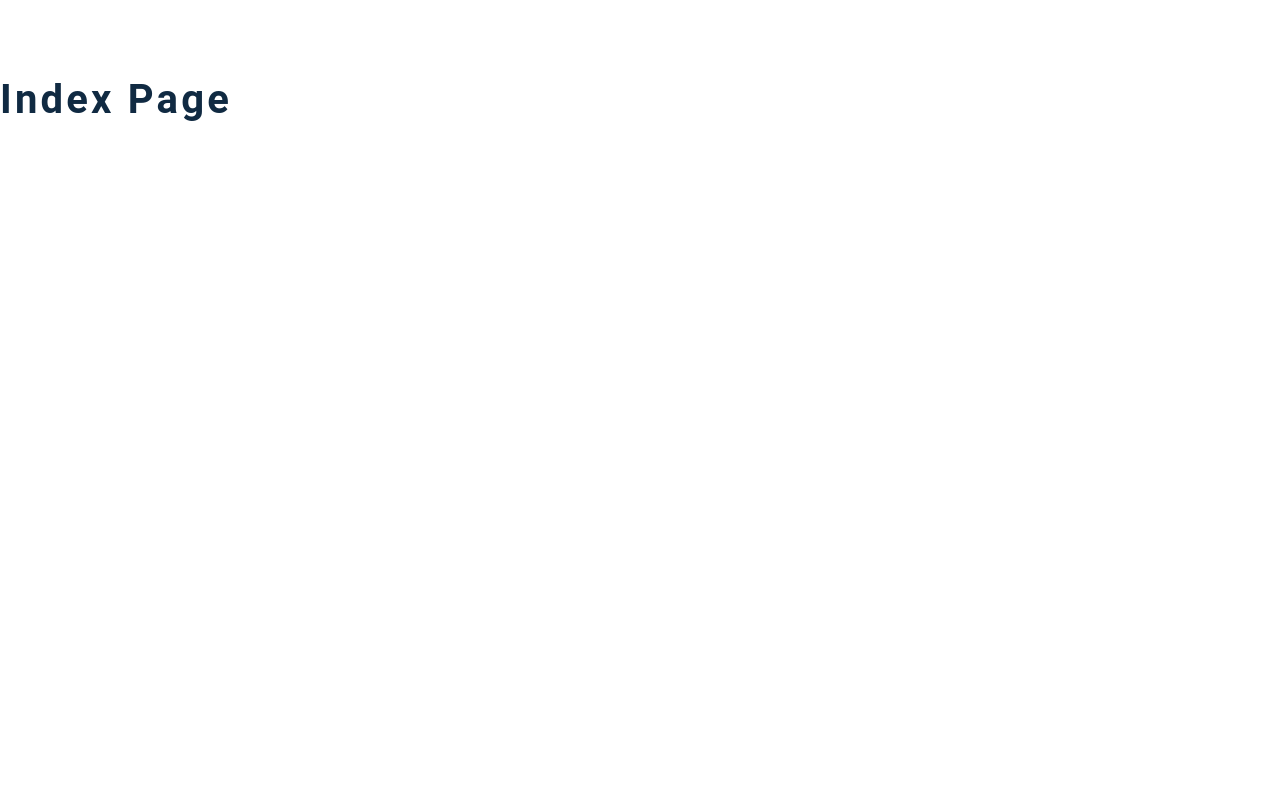
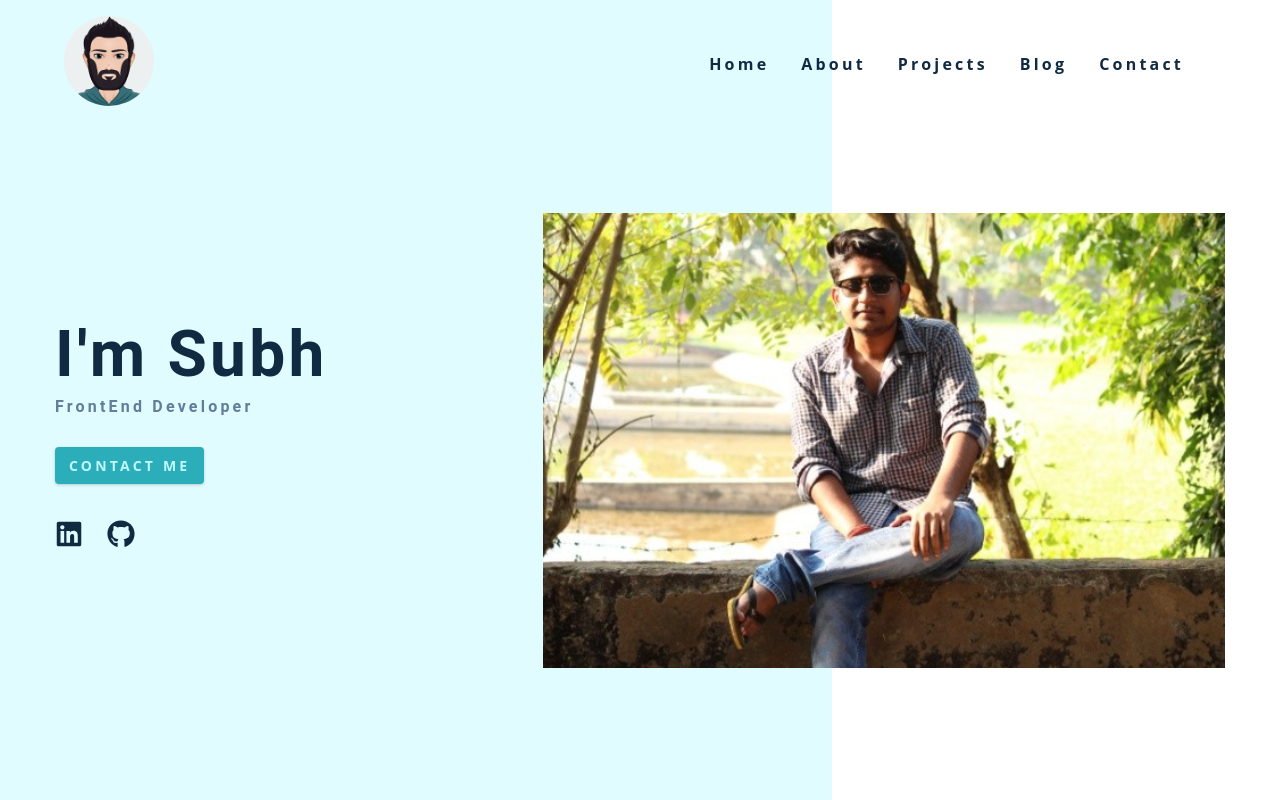
Before and after one commit to imsikun/Portfolio, a Gatsby site: page / in a window 1280 px wide. Built offline with nearby package versions, Linux system fonts and the light colour scheme; Gatsby itself is replaced by a stand-in of ours.

Commit message:
hero section completed, needs to chagne the hero_Section photo

```diff
--- a/src/components/Hero.js
+++ b/src/components/Hero.js
@@ -1,12 +1,49 @@
-import React from "react"
-import Image from "gatsby-image"
-import { Link } from "gatsby"
-import { graphql, useStaticQuery } from "gatsby"
-import SocialLinks from "../constants/socialLinks"
-// ...GatsbyImageSharpFluid
+import React from 'react'
+import Image from 'gatsby-image'
+import { Link } from 'gatsby'
+import { graphql, useStaticQuery } from 'gatsby'
+import SocialLinks from '../constants/socialLinks'
+
+//querying the image with graphql
+const query = graphql`
+  {
+    file(relativePath: { eq: "hero-img1.png" }) {
+      childImageSharp {
+        fluid {
+          ...GatsbyImageSharpFluid
+        }
+      }
+    }
+  }
+`
 
 const Hero = () => {
-  return <h2>hero component</h2>
+  //to get the data back use usestaticquery
+
+  //simple querying the image from graphql
+  const {
+    file: {
+      childImageSharp: { fluid }
+    }
+  } = useStaticQuery(query)
+
+  return (
+    <header className='hero'>
+      <div className='section-center hero-center'>
+        <article className='hero-info'>
+          <div>
+            <h1>I'm Subh</h1>
+            <h4>FrontEnd Developer</h4>
+            <Link to='/contact' className='btn'>
+              Contact me
+            </Link>
+            <SocialLinks />
+          </div>
+        </article>
+        <Image fluid={fluid} className='hero-img' />
+      </div>
+    </header>
+  )
 }
 
 export default Hero
--- a/src/components/Layout.js
+++ b/src/components/Layout.js
@@ -1,12 +1,13 @@
-import React from "react"
+import React from 'react'
 // import "../css/main.css"
-import Navbar from "./Navbar"
-import Sidebar from "./Sidebar"
-import Footer from "./Footer"
+import Navbar from './Navbar'
+import Sidebar from './Sidebar'
+import Footer from './Footer'
 const Layout = ({ children }) => {
   return (
     <>
-      <h2>layout component</h2>
+      <Navbar />
+      {children}
     </>
   )
 }
--- a/src/components/Navbar.js
+++ b/src/components/Navbar.js
@@ -1,9 +1,21 @@
-import React from "react"
-import logo from "../assets/logo.svg"
-import { FaAlignRight } from "react-icons/fa"
-import PageLinks from "../constants/links"
+import React from 'react'
+import logo from '../assets/logo.png'
+import { FaAlignRight } from 'react-icons/fa'
+import PageLinks from '../constants/links'
 const Navbar = () => {
-  return <h2>navbar component</h2>
+  return (
+    <nav className='navbar'>
+      <div className='nav-center'>
+        <div className='nav-header'>
+          <img src={logo} alt='logo' />
+          <button type='button' className='toggle-btn'>
+            <FaAlignRight></FaAlignRight>
+          </button>
+        </div>
+        <PageLinks styleClass='nav-links'></PageLinks>
+      </div>
+    </nav>
+  )
 }
 
 export default Navbar
--- a/src/constants/socialLinks.js
+++ b/src/constants/socialLinks.js
@@ -1,43 +1,28 @@
-import React from "react"
+import React from 'react'
 import {
   FaFacebookSquare,
   FaLinkedin,
-  FaDribbbleSquare,
-  FaBehanceSquare,
   FaTwitterSquare,
-} from "react-icons/fa"
+  FaGithub
+} from 'react-icons/fa'
 
 const data = [
   {
     id: 1,
-    icon: <FaFacebookSquare className="social-icon"></FaFacebookSquare>,
-    url: "https://www.twitter.com",
+    icon: <FaLinkedin className='social-icon'></FaLinkedin>,
+    url: 'https://linkedin.com/in/subh-mishra'
   },
+
   {
     id: 2,
-    icon: <FaLinkedin className="social-icon"></FaLinkedin>,
-    url: "https://www.twitter.com",
-  },
-  {
-    id: 3,
-    icon: <FaDribbbleSquare className="social-icon"></FaDribbbleSquare>,
-    url: "https://www.twitter.com",
-  },
-  {
-    id: 4,
-    icon: <FaBehanceSquare className="social-icon"></FaBehanceSquare>,
-    url: "https://www.twitter.com",
-  },
-  {
-    id: 5,
-    icon: <FaTwitterSquare className="social-icon"></FaTwitterSquare>,
-    url: "https://www.twitter.com",
-  },
+    icon: <FaGithub className='social-icon'></FaGithub>,
+    url: 'https://www.github.com/imsikun'
+  }
 ]
 const links = data.map(link => {
   return (
     <li key={link.id}>
-      <a href={link.url} className="social-link">
+      <a href={link.url} className='social-link'>
         {link.icon}
       </a>
     </li>
@@ -46,6 +31,6 @@ const links = data.map(link => {
 
 export default ({ styleClass }) => {
   return (
-    <ul className={`social-links ${styleClass ? styleClass : ""}`}>{links}</ul>
+    <ul className={`social-links ${styleClass ? styleClass : ''}`}>{links}</ul>
   )
 }
--- a/src/css/main.css
+++ b/src/css/main.css
@@ -190,9 +190,10 @@ p {
 /* social links */
 .social-links {
   margin-top: 2rem;
-  width: 15rem;
+  width: 5rem;
   display: flex;
   justify-content: space-between;
+  align-items: center;
 }
 .social-link {
   font-size: 1.75rem;
@@ -213,7 +214,7 @@ Navbar
   top: 0;
   left: 0;
   width: 100%;
-  height: 5rem;
+  height: 8rem;
   display: flex;
   align-items: center;
   z-index: 200;
@@ -231,6 +232,9 @@ Navbar
 }
 .nav-header img {
   margin-bottom: 0.375rem;
+  border-radius: 50%;
+  height: 90px;
+  width: 90px;
 }
 .toggle-btn {
   font-size: 2rem;
--- a/src/pages/index.js
+++ b/src/pages/index.js
@@ -8,6 +8,10 @@ import Projects from '../components/Projects'
 import Blogs from '../components/Blogs'
 
 export default () => {
-  return <h2>index page</h2>
+  return (
+    <Layout>
+      <Hero />
+    </Layout>
+  )
 }
 // ...GatsbyImageSharpFluid
```
Also changed, not shown: src/assets/hero-img1.png (added), src/assets/hero-img2.jpg (added), src/assets/logo.png (added), src/assets/logo2.png (added), src/assets/sign1(1).png (added), src/assets/sign1.png (added), src/assets/sign1_replace.png (added), src/assets/sign2(1).png (added), src/assets/sign2.png (added).
